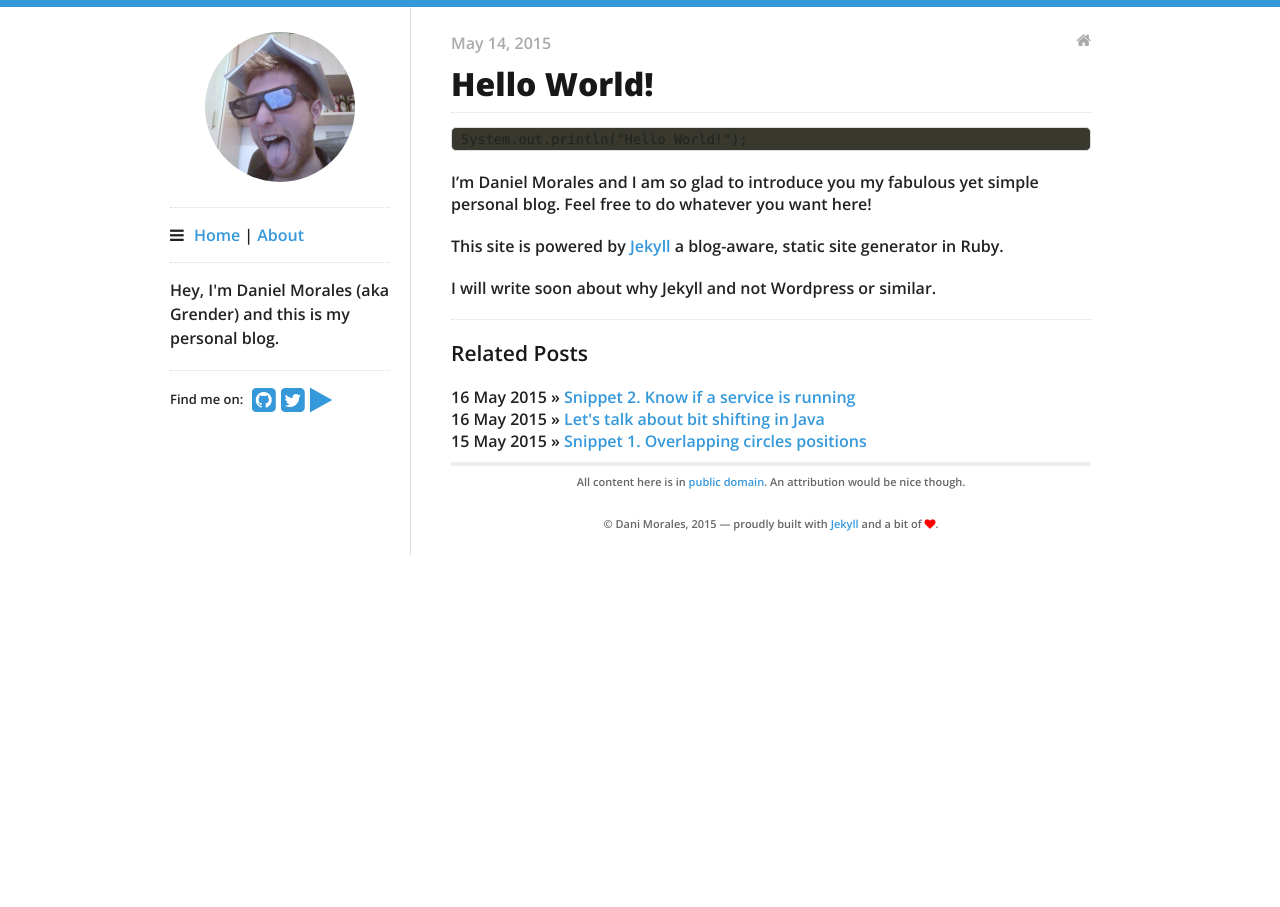
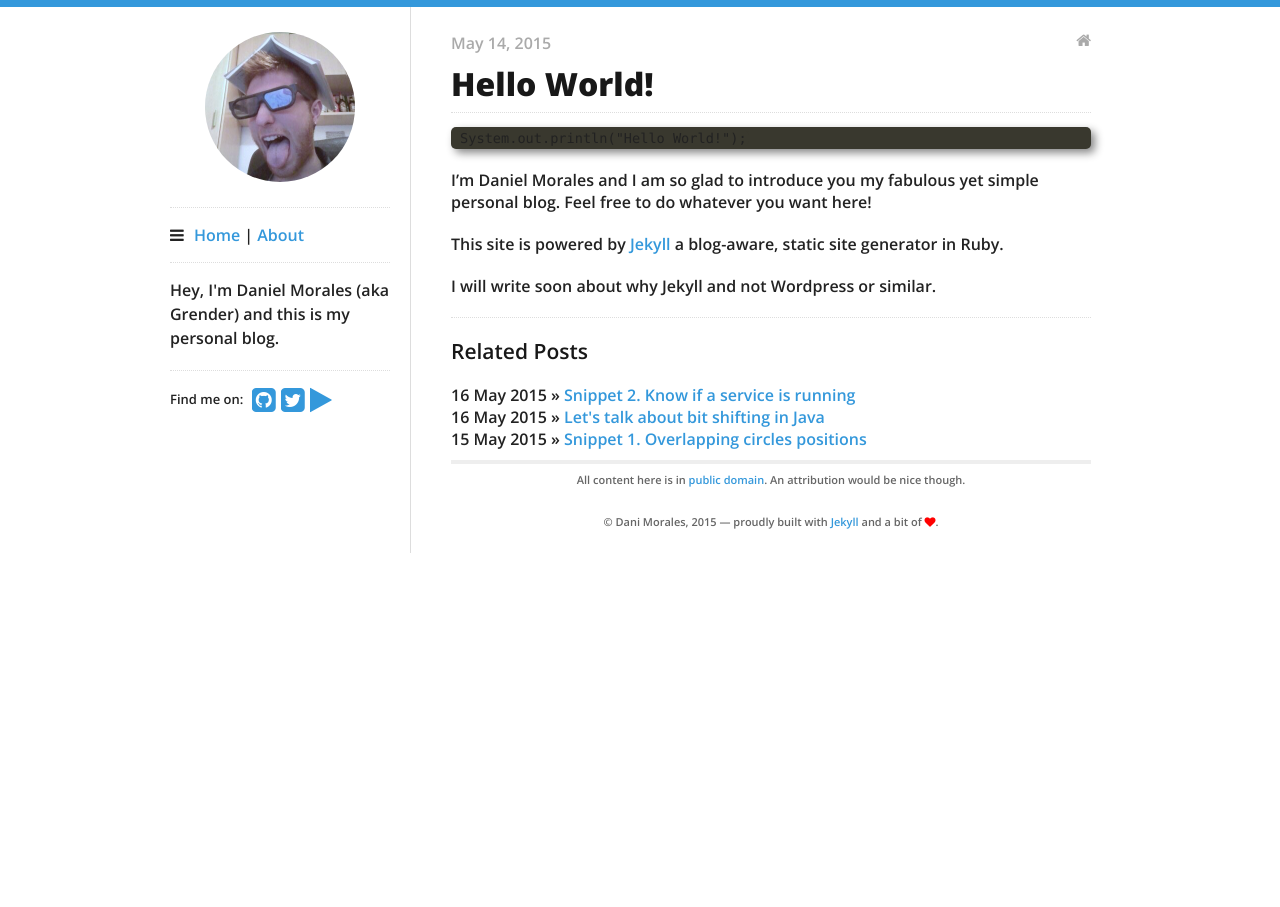
Before and after one commit to GrenderG/grenderg.github.io, a Jekyll site: the page built from _posts/2015-05-14-hello_world.markdown, in a window 1280 px wide. Built offline with Jekyll 4.4.1, drawn with Linux system fonts in a browser that asks for light colours; nearby versions of some CDN libraries.

Commit message:
Added shadows to code and border to search bar

```diff
--- a/index.html
+++ b/index.html
@@ -5,8 +5,8 @@ title: Blog Posts
 
 <div id="home">
    <div id="search-container">
-      <input type="text" id="search-input" placeholder="Search...">
-      <div class="col-md-12 content-panel articles">
+      <input type="text" id="search-input" placeholder="Start typing to search...">
+      <div class="content-panel articles">
         <ul id="results-container"></ul>
       </div>
     </div>
```
Also changed, not shown: _includes/css/screen.css (+9 -5 lines).
